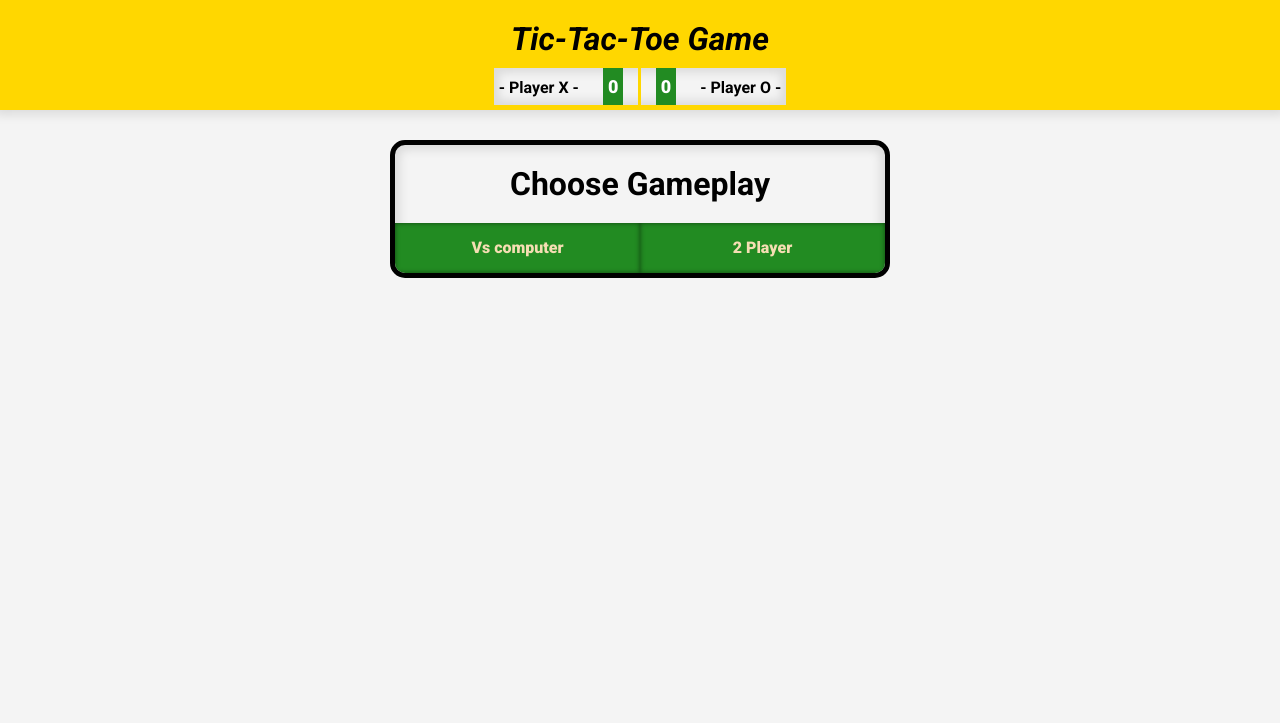
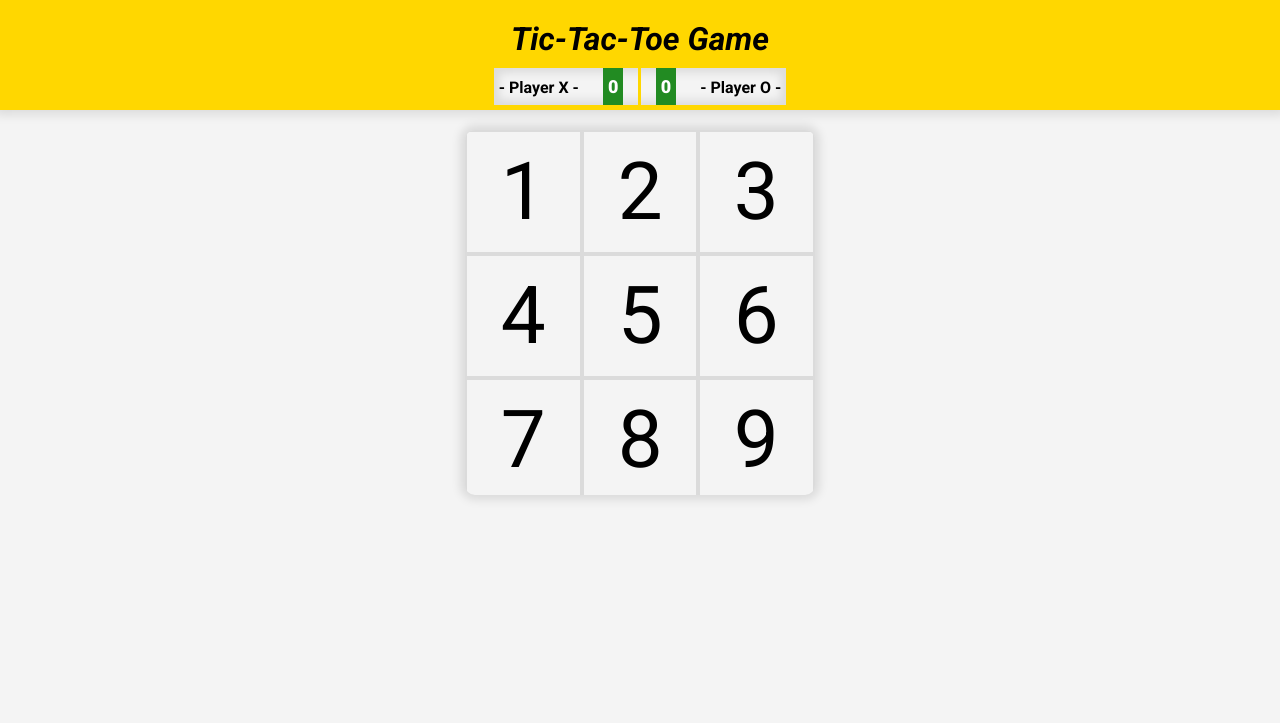
Before and after one commit to RommJames/tic-tac-toe, a plain HTML site: page index.html in a window 1280 px wide. Shown: the top 723 px of the page. Drawn offline with Linux system fonts and the light colour scheme.

Commit message:
dynamic gameboard

```diff
--- a/index.html
+++ b/index.html
@@ -24,7 +24,7 @@
 </header>
 <main>
     <h3 id="player-turns"></h3>
-    <div id="form-gameplay">
+    <!-- <div id="form-gameplay">
         <div id="opponent-gameplay">
             <h1>Choose Gameplay</h1>
             <div class="btn-container">
@@ -39,7 +39,7 @@
             <button id="choose-o"> O </button>
             </div>
         </div>
-    </div>
+    </div>  -->
 </main>
 <footer>
     <a href="https://rommjames.github.io/About-Me/" target="_blank">
--- a/src/script-with-ui.js
+++ b/src/script-with-ui.js
@@ -2,7 +2,11 @@
 // --- Scoreboard
 const xScoreHTML = document.querySelector("#x-score");
 const oScoreHTML = document.querySelector("#o-score");
+const playerTurnsHTML = document.querySelector("#player-turns");
+
 // --- Main
+const main = document.querySelector("main");
+
 // -------- Form Gameplay
 const formGameplayHTML = document.querySelector("#form-gameplay")
 const opponentGameplayHTML = document.querySelector("#opponent-gameplay");
@@ -24,6 +28,33 @@ const gameboard = (function(){
 let opponent = "";
 let yourMarks = "";
 // Functions
+function retrieveGameboard(){
+    const gameboardHTML = document.createElement("div");
+    gameboardHTML.setAttribute("id", "gameboard");
+
+    gameboard.forEach(row => {
+        const rowHTML = document.createElement("div");
+        rowHTML.setAttribute("class", "row");
+        gameboardHTML.append(rowHTML);
+
+        row.forEach(cell => {
+            const cellHTML = document.createElement("div");
+            cellHTML.setAttribute("class", "cell");
+            const markHTML = document.createElement("span");
+            markHTML.setAttribute("class", "mark")
+            markHTML.textContent = cell
+
+            rowHTML.append(cellHTML);
+            cellHTML.append(markHTML)
+        })
+
+    });
+
+
+    main.append(gameboardHTML);
+}
+retrieveGameboard();
+
 function chooseGameplay(){
     opponentGameplayHTML.addEventListener("click", function(e){
 
@@ -62,7 +93,7 @@ function chooseGameplay(){
     })
 
 }
-chooseGameplay()
+// chooseGameplay()
 
 {/* <div id="gameboard">
         <div class="row">
--- a/src/style.css
+++ b/src/style.css
@@ -132,7 +132,7 @@ main{
 #gameboard{
     box-shadow: var(--box-shadow);
     width: 350px;
-    height: 350px;
+    height: 365px;
     margin: 15px auto;
     display: grid;
     grid-template-rows: 1fr 1fr 1fr;
@@ -150,6 +150,10 @@ main{
     cursor: pointer;
     font-size: 5rem;
     text-align: center;
+}
+
+.cell:hover{
+    background-color: rgba(0, 0, 0, 0.1);
 }
 
 .mark{
```
